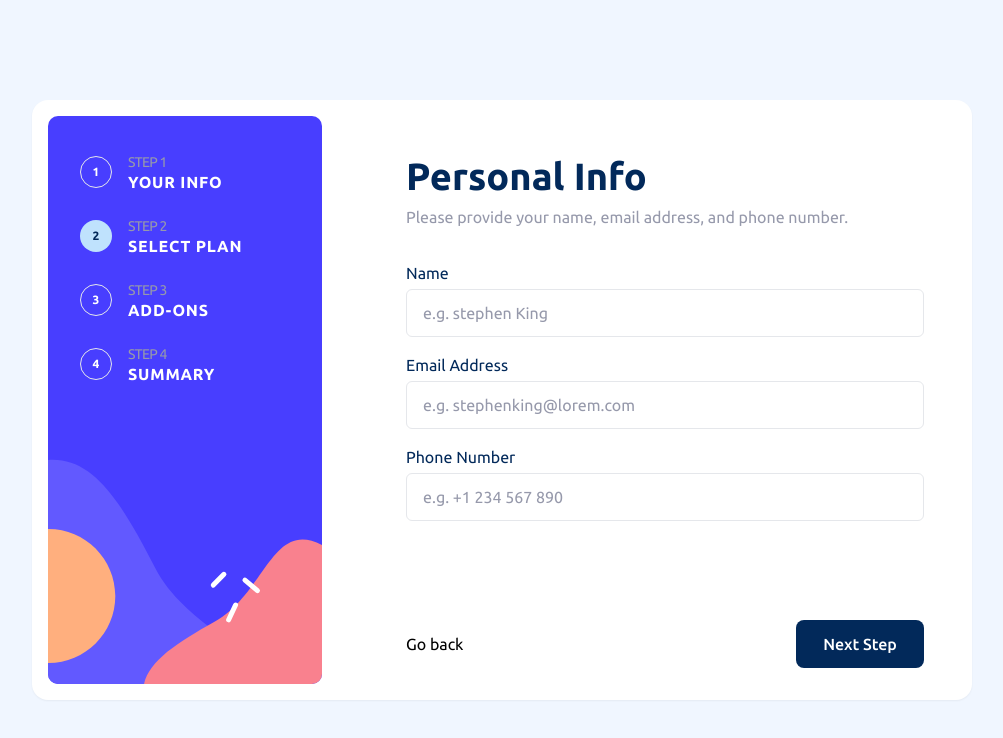
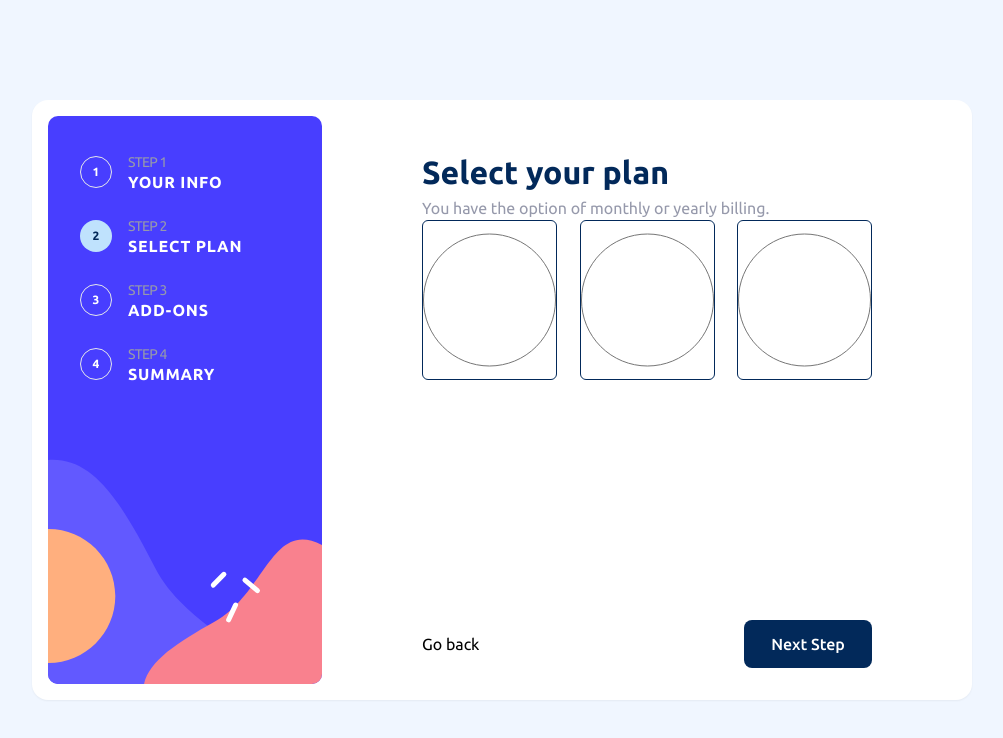
Before and after one commit to tulza/multi-step-form-femt, a React (Vite) app: page / in a window 1280 px wide. Both pictures are taken after a click on the button "Next Step". Shown: the top 738 px of the page, without its empty margins (138-1141 px from the left). Built offline with nearby package versions, Linux system fonts and the light colour scheme.

Commit message:
refactor step header

```diff
--- a/src/components/MultiStepFormPage.tsx
+++ b/src/components/MultiStepFormPage.tsx
@@ -1,8 +1,17 @@
 import { useState } from "react";
 import SinglePage from "./SinglePage";
 import StateCard from "./StateCard";
-import PersonalInfoForm from "./PersonalInfoForm";
+import PersonalInfoForm from "./StepForms/PersonalInfoForm";
 import Button from "./Button";
+import SelectPlan from "./StepForms/SelectPlan";
+import AddonsStep from "./StepForms/AddonsStep";
+
+const stateComponent = [
+  <PersonalInfoForm />,
+  <SelectPlan />,
+  <AddonsStep />,
+  <PersonalInfoForm />,
+];
 
 const MultiStepFormPage = () => {
   const [state, setState] = useState(1);
@@ -16,21 +25,17 @@ const MultiStepFormPage = () => {
     setState(state - 1);
   };
 
-  const stateComponent = [
-    <PersonalInfoForm />,
-    <PersonalInfoForm />,
-    <PersonalInfoForm />,
-  ];
-
   return (
     <SinglePage classname="bg-magnolia overflow-hidden" centerObj>
-      <div className="flex w-[940px] gap-[52px] rounded-2xl bg-white p-4 shadow-sm">
+      <div className="flex w-[940px] gap-4 rounded-2xl bg-white p-4 shadow-sm">
         <StateCard currentStep={state} />
-        <div className="flex w-full flex-col justify-between p-8 pb-4">
-          {stateComponent[state - 1]}
-          <div className="flex flex-row-reverse items-center justify-between">
-            <Button label="Next Step" onClick={handleNext} />
-            {state != 1 && <button onClick={handlePrevious}>Go back</button>}
+        <div className="flex w-full justify-center">
+          <div className=" m-8 mb-4 flex w-[450px] flex-col justify-between">
+            {stateComponent[state - 1]}
+            <div className="flex flex-row-reverse items-center justify-between">
+              <Button label="Next Step" onClick={handleNext} />
+              {state != 1 && <button onClick={handlePrevious}>Go back</button>}
+            </div>
           </div>
         </div>
       </div>
--- /dev/null
+++ b/src/components/StepForms/AddonsStep.tsx
@@ -0,0 +1,14 @@
+import StepHeader from "@components/StepHeader";
+
+const AddonsStep = () => {
+  return (
+    <div className="h-full">
+      <StepHeader
+        title="Pick add-ons"
+        description="Add-ons help enhance your gaming experience."
+      />
+    </div>
+  );
+};
+
+export default AddonsStep;
--- /dev/null
+++ b/src/components/StepForms/FinishUpStep.tsx
@@ -0,0 +1,14 @@
+import StepHeader from "@components/StepHeader";
+
+const FinishUpStep = () => {
+  return (
+    <div className="h-full">
+      <StepHeader
+        title="Finishing up"
+        description="Double-check everything looks OK before confirming."
+      />
+    </div>
+  );
+};
+
+export default FinishUpStep;
--- a/src/components/PersonalInfoForm.tsx
+++ b/src/components/StepForms/PersonalInfoForm.tsx
@@ -1,5 +1,6 @@
 import { useForm } from "react-hook-form";
-import { TextInput } from "./TextInput";
+import { TextInput } from "../TextInput";
+import StepHeader from "../StepHeader";
 
 type Input = {
   name: string;
@@ -10,11 +11,11 @@ type Input = {
 const PersonalInfoForm = () => {
   const { register } = useForm<Input>();
   return (
-    <div className="h-full">
-      <h1 className="text-3xl font-bold text-marineBlue">Personal Info</h1>
-      <h3 className="text-coolGray">
-        Please provide your name, email address, and phone number.
-      </h3>
+    <div className="w-full">
+      <StepHeader
+        title="Personal Info"
+        description="Please provide your name, email address, and phone number."
+      />
       <form className="mt-8 flex flex-col gap-4">
         <TextInput
           placeholder="e.g. stephen King"
--- /dev/null
+++ b/src/components/StepForms/SelectPlan.tsx
@@ -0,0 +1,32 @@
+import StepHeader from "../StepHeader";
+
+const SelectPlan = () => {
+  return (
+    <div className="h-full">
+      <StepHeader
+        title="Select your plan"
+        description="You have the option of monthly or yearly billing."
+      />
+      <div className="flex justify-between">
+        <RadioSelectBox />
+        <RadioSelectBox />
+        <RadioSelectBox />
+      </div>
+    </div>
+  );
+};
+
+const RadioSelectBox = ({ value }: { value?: string }) => {
+  return (
+    <div className="relative h-40 w-[135px] rounded-md border border-marineBlue">
+      <input
+        type="radio"
+        name="plan"
+        className="absolute h-full w-full"
+        value={value}
+      />
+    </div>
+  );
+};
+
+export default SelectPlan;
--- /dev/null
+++ b/src/components/StepHeader.tsx
@@ -0,0 +1,16 @@
+import React from "react";
+
+type StepHeaderProps = {
+  title: string;
+  description: string;
+};
+const StepHeader = ({ title, description }: StepHeaderProps) => {
+  return (
+    <>
+      <h1 className="text-[32px] font-bold text-marineBlue">{title}</h1>
+      <h3 className="text-coolGray">{description}</h3>
+    </>
+  );
+};
+
+export default StepHeader;
```
